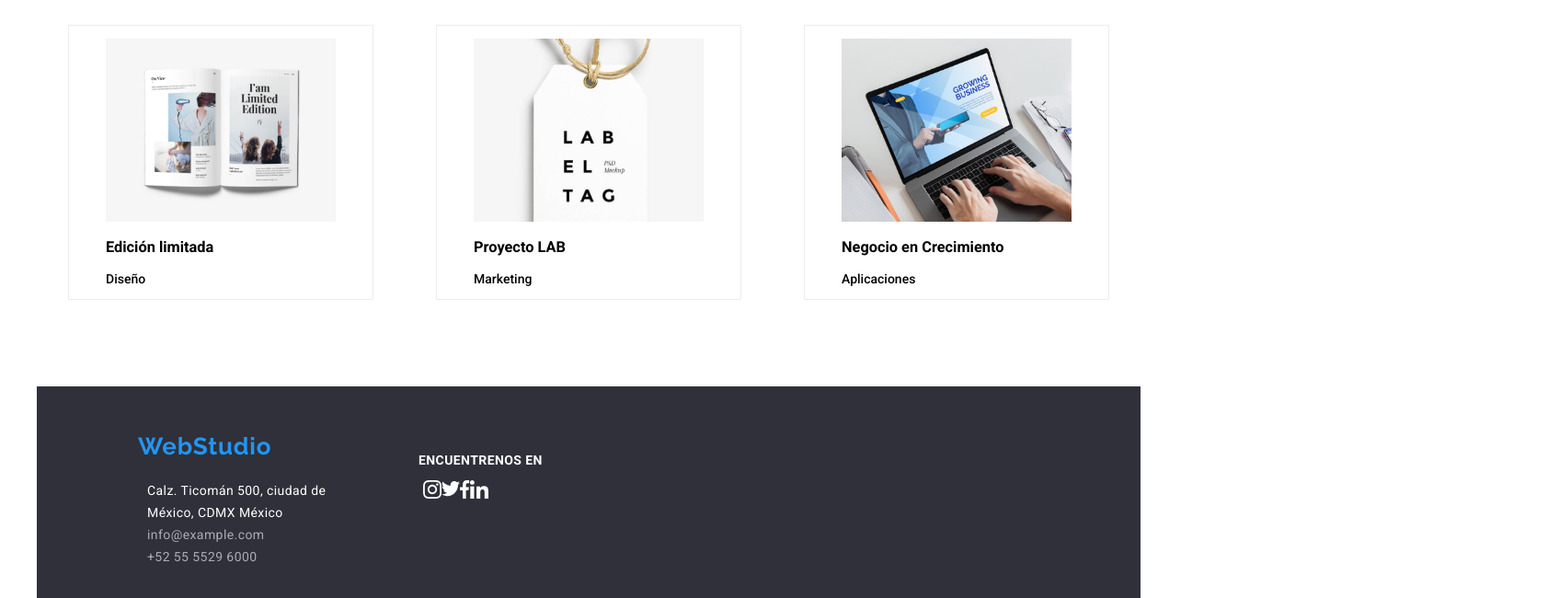
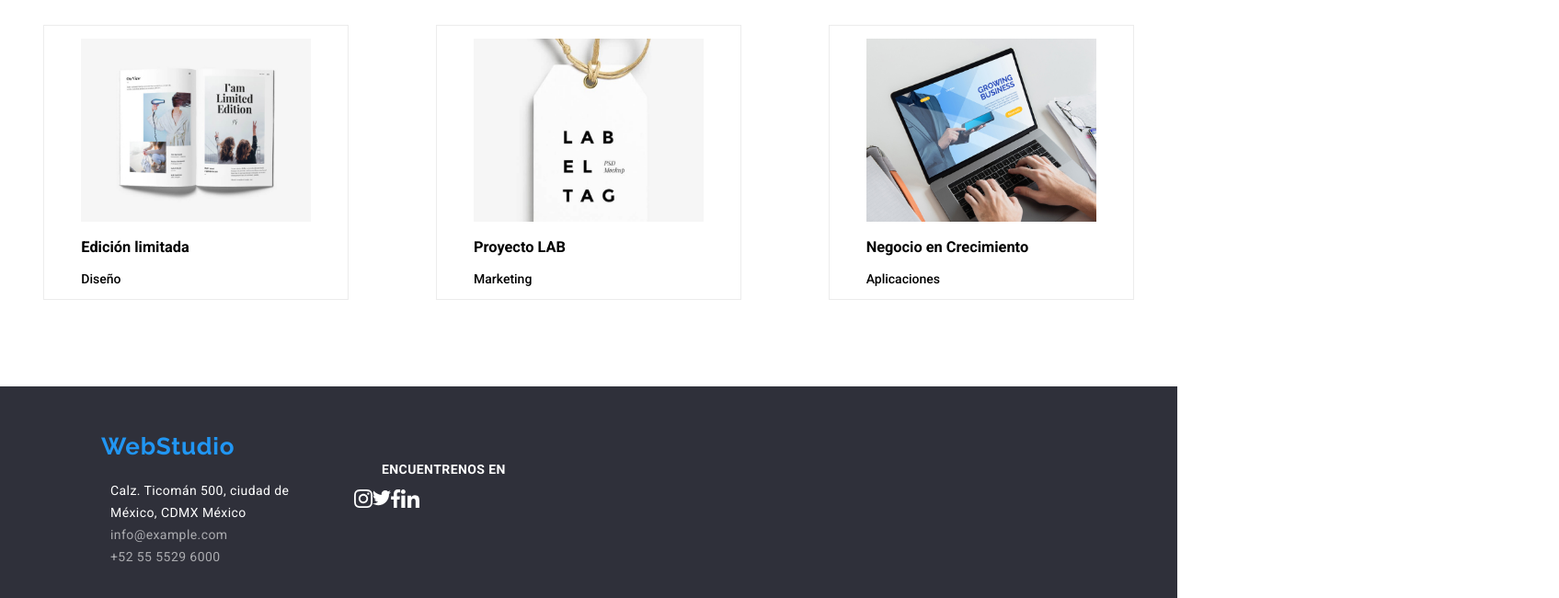
Before and after one commit to Jorgemomo/goit-markup-hw-03, a plain HTML site: page portfolio.html in a window 1280 px wide. Shown: the part 977-1627 px from the top of the page at 92% size, 1695 px wide, since content can reach past the window. Drawn offline with nearby package versions, Linux system fonts and the light colour scheme.

Commit message:
Cambios realizados apartir de una corrección del tutor

```diff
--- a/css/styles.css
+++ b/css/styles.css
@@ -26,8 +26,6 @@ body {
 
 .container {
   width: 1200px;
-  margin-left: auto;
-  margin-right: auto;
 }
 
 .section {
@@ -38,6 +36,7 @@ body {
 #header {
   display: flex;
   padding: 15px;
+  background-color: var(--body-background-color);
   /*border: 1px solid var(--border-color);*/
 }
 
@@ -87,7 +86,7 @@ a.logo {
 .navi-menu-address {
   display: flex;
   position: relative;
-  left: 200px;
+  left: 320px;
   padding-left: 20px;
 }
 
@@ -117,7 +116,7 @@ a.logo {
   font-weight: 700;
   font-size: 16px;
   line-height: 30px;
-  margin-left: 500px;
+  margin-left: 580px;
 }
 
 .focusing {
@@ -266,14 +265,14 @@ footer p {
 .text-social-links {
   position: relative;
   left: 415px;
-  bottom: 125px;
+  bottom: 115px;
 }
 
 .social-links {
   list-style: none;
   position: relative;
-  bottom: 125px;
-  right: 145px;
+  bottom: 115px;
+  right: 220px;
 }
 
 ul {
--- a/portfolio.html
+++ b/portfolio.html
@@ -22,7 +22,8 @@
     />
     <link rel="stylesheet" href="./css/styles.css" />
   </head>
-  <body class="container">
+  <body>
+    <div class="container">
       <header id="header">
         <nav class="nav">
           <a class="logo" href="./index.html">WebStudio</a>
@@ -48,6 +49,7 @@
           </li>
         </ul>
       </header>
+    </div>
 
     <main>
       <section class="section">
```
Also changed, not shown: index.html (+3 -1 lines). Lines whose indentation alone changed are shown as unchanged.
